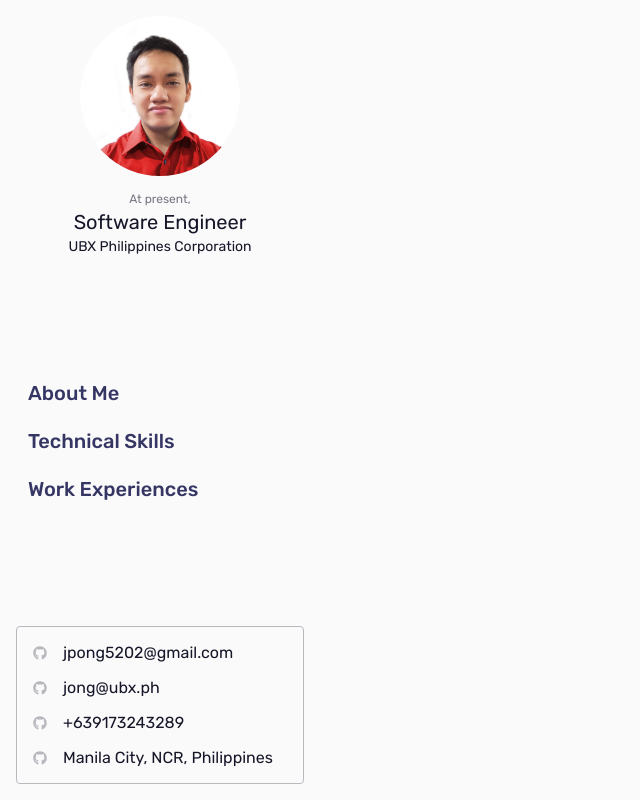
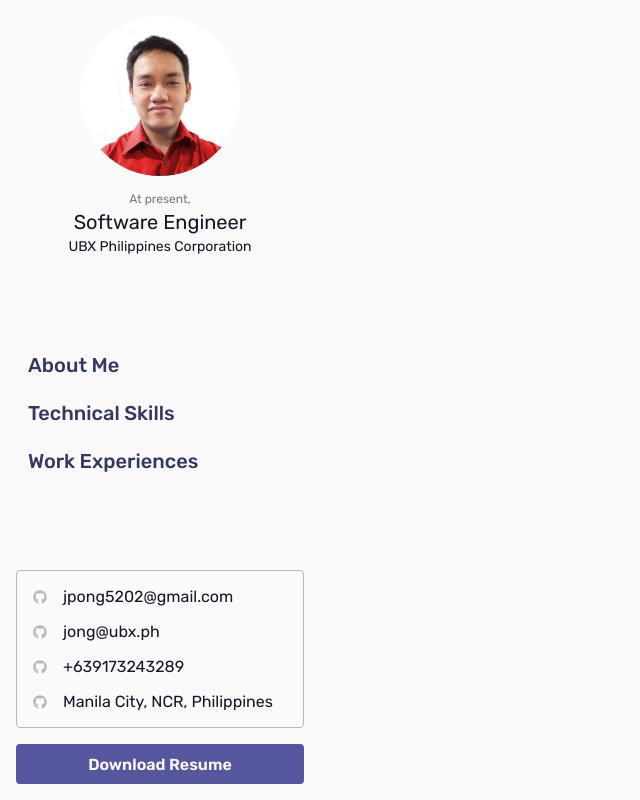
Before and after one commit to jp-ong/johnpaulong.dev, a Next.js app: page / in a window 1280 px wide. Shown: the whole page, without its empty margins (0-640 px from the left). Built offline with nearby package versions, Linux system fonts and the light colour scheme; no server answers; the database is empty.

Commit message:
Add resume file

```diff
--- a/src/components/shared/button/button.tsx
+++ b/src/components/shared/button/button.tsx
@@ -3,13 +3,16 @@ import Link from "next/link";
 import styles from "./button.module.scss";
 
 import { createClassName } from "@/utils";
+import { HTMLAttributeAnchorTarget } from "react";
 
 interface Props {
   label: string;
+  download?: boolean;
   href?: string;
   icon?: React.ReactNode;
   maxWidth?: boolean;
   onClick?: () => void;
+  target?: HTMLAttributeAnchorTarget;
   variant?: "contained" | "outlined" | "flat";
 }
 
@@ -19,6 +22,7 @@ export const Button = ({
   icon,
   maxWidth,
   onClick,
+  target,
   variant = "flat",
 }: Props) => {
   const cn = createClassName([
@@ -28,7 +32,7 @@ export const Button = ({
   ]);
 
   return href ? (
-    <Link className={cn} href={href}>
+    <Link className={cn} href={href} target={target}>
       {icon}
       <span>{label}</span>
     </Link>
--- a/src/components/shared/sidebar/sidebar.tsx
+++ b/src/components/shared/sidebar/sidebar.tsx
@@ -58,7 +58,13 @@ export const Sidebar = () => {
             <span>Manila City, NCR, Philippines</span>
           </address>
         </div>
-        {/* <Button variant="contained" label="Download Resume" maxWidth /> */}
+        <Button
+          variant="contained"
+          label="Download Resume"
+          href="/resume.pdf"
+          target="_blank"
+          maxWidth
+        />
         {/* <Button variant="outlined" label="Send a Message" maxWidth /> */}
       </footer>
     </aside>
```
Also changed, not shown: 1 other file (tests, documents, lock files or other folders).
